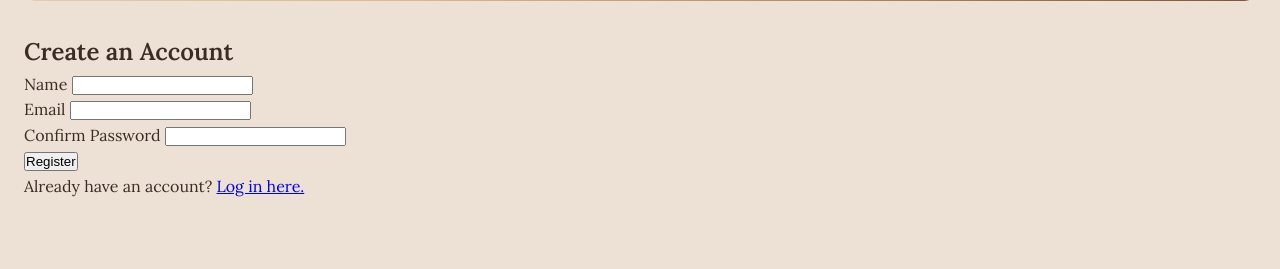
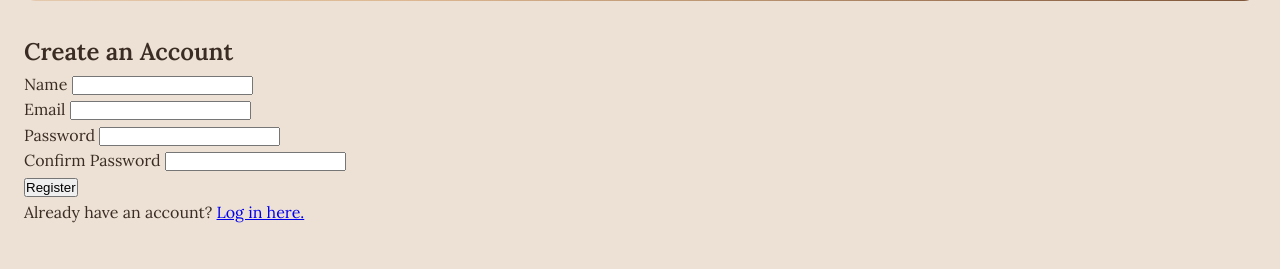
Before and after one commit to Manahil2026/gather-savor_FinalProject, a PHP site: page /Register.php in a window 1280 px wide. Shown: the part 330-599 px from the top of the page. Run offline with PHP 8.4, Linux system fonts and the light colour scheme.

Commit message:
wire register form to the register handler

```diff
--- a/Register.php
+++ b/Register.php
@@ -31,7 +31,7 @@
   <main class="page-container auth-page">
     <section class="auth-card">
       <h1>Create an Account</h1>
-      <form id="register-form" method="post" action="Register.php">
+      <form id="register-form" method="post" action="php/auth/handleRegister.php">
         <div class="form-group">
           <label for="reg-name">Name</label>
           <input type="text" id="reg-name" name="name" required>
@@ -40,6 +40,11 @@
         <div class="form-group">
           <label for="reg-email">Email</label>
           <input type="email" id="reg-email" name="email" required>
+        </div>
+
+        <div class="form-group">
+          <label for="reg-password">Password</label>
+          <input type="password" id="reg-password" name="password" required>
         </div>
 
         <div class="form-group">
```
